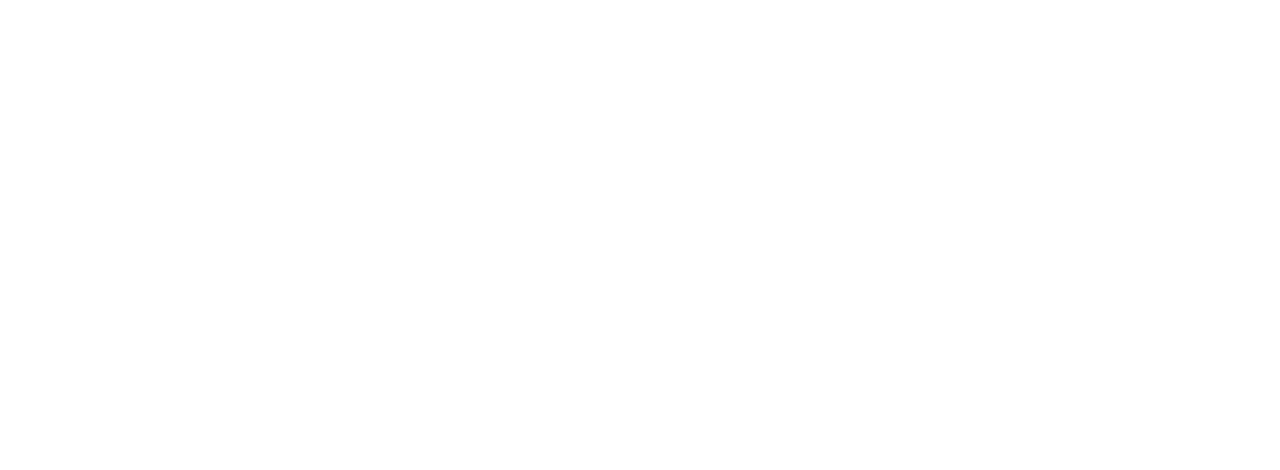
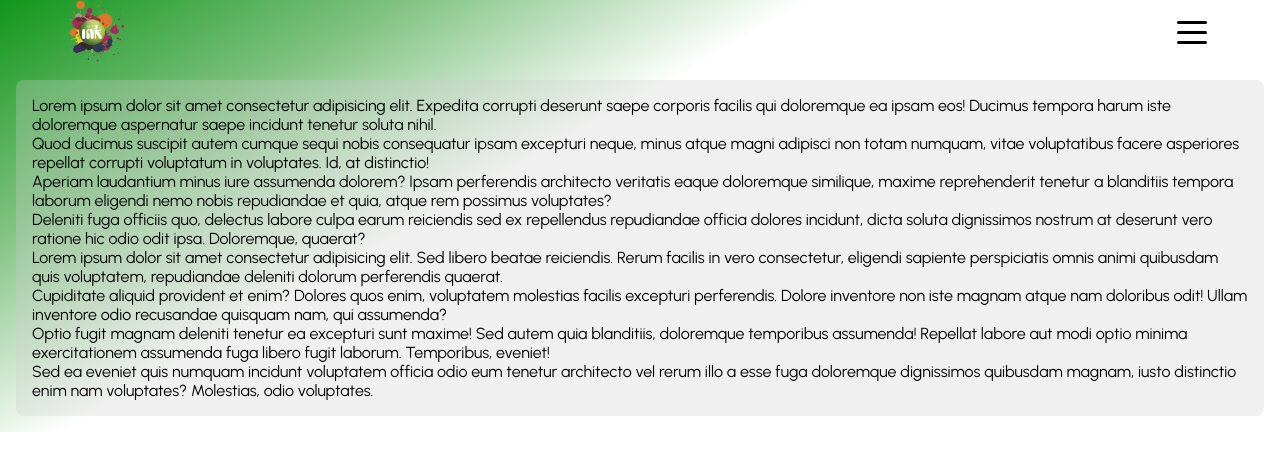
Before and after one commit to diegonacif/totalink-page, a React (Vite) app: page /article/how-many-pages in a window 1280 px wide. Before the commit this address had no page. Shown: the top 470 px of the page. Built offline with nearby package versions, Linux system fonts and the light colour scheme.

Commit message:
feat: first faq article

```diff
--- /dev/null
+++ b/src/articles/HowManyPages/HowManyPages.jsx
@@ -0,0 +1,23 @@
+import { Header } from '../../components/Header/Header';
+
+import '../../css/App.css';
+
+export const HowManyPages = () => {
+  return (
+    <div className="article-container">
+      <Header />
+      <main>
+        <div className="article-content">
+          <p>Lorem ipsum dolor sit amet consectetur adipisicing elit. Expedita corrupti deserunt saepe corporis facilis qui doloremque ea ipsam eos! Ducimus tempora harum iste doloremque aspernatur saepe incidunt tenetur soluta nihil.</p>
+          <p>Quod ducimus suscipit autem cumque sequi nobis consequatur ipsam excepturi neque, minus atque magni adipisci non totam numquam, vitae voluptatibus facere asperiores repellat corrupti voluptatum in voluptates. Id, at distinctio!</p>
+          <p>Aperiam laudantium minus iure assumenda dolorem? Ipsam perferendis architecto veritatis eaque doloremque similique, maxime reprehenderit tenetur a blanditiis tempora laborum eligendi nemo nobis repudiandae et quia, atque rem possimus voluptates?</p>
+          <p>Deleniti fuga officiis quo, delectus labore culpa earum reiciendis sed ex repellendus repudiandae officia dolores incidunt, dicta soluta dignissimos nostrum at deserunt vero ratione hic odio odit ipsa. Doloremque, quaerat?</p>
+          <p>Lorem ipsum dolor sit amet consectetur adipisicing elit. Sed libero beatae reiciendis. Rerum facilis in vero consectetur, eligendi sapiente perspiciatis omnis animi quibusdam quis voluptatem, repudiandae deleniti dolorum perferendis quaerat.</p>
+          <p>Cupiditate aliquid provident et enim? Dolores quos enim, voluptatem molestias facilis excepturi perferendis. Dolore inventore non iste magnam atque nam doloribus odit! Ullam inventore odio recusandae quisquam nam, qui assumenda?</p>
+          <p>Optio fugit magnam deleniti tenetur ea excepturi sunt maxime! Sed autem quia blanditiis, doloremque temporibus assumenda! Repellat labore aut modi optio minima exercitationem assumenda fuga libero fugit laborum. Temporibus, eveniet!</p>
+          <p>Sed ea eveniet quis numquam incidunt voluptatem officia odio eum tenetur architecto vel rerum illo a esse fuga doloremque dignissimos quibusdam magnam, iusto distinctio enim nam voluptates? Molestias, odio voluptates.</p>
+        </div>
+      </main>
+    </div>
+  )
+}
--- /dev/null
+++ b/src/articles/_Articles.scss
@@ -0,0 +1,20 @@
+.article-container {
+  @include green-diagonal-gradient;
+  display: flex;
+  flex-direction: column;
+  max-width: 100vw;
+
+  main {
+    padding: 1rem;
+
+    .article-content {
+      width: 100%;
+      background-color: $gray-bg-mirror;
+      border-radius: 8px;
+      padding: 1rem;
+
+    }
+
+
+  }
+}
--- a/src/css/App.css
+++ b/src/css/App.css
@@ -410,6 +410,23 @@
   }
 }
 
+.article-container {
+  background: rgb(255, 255, 255);
+  background: linear-gradient(330deg, rgb(255, 255, 255) 60%, rgb(128, 194, 129) 80%, rgb(18, 150, 27) 100%);
+  display: flex;
+  flex-direction: column;
+  max-width: 100vw;
+}
+.article-container main {
+  padding: 1rem;
+}
+.article-container main .article-content {
+  width: 100%;
+  background-color: rgba(206, 206, 206, 0.3);
+  border-radius: 8px;
+  padding: 1rem;
+}
+
 .faq-container {
   display: flex;
   flex-direction: column;
--- a/src/main.jsx
+++ b/src/main.jsx
@@ -11,6 +11,7 @@ import { FAQ } from './pages/FAQ/FAQ';
 import { FaqToner } from './pages/FAQ/FaqToner/FaqToner';
 import { RequestQuote } from './pages/RequestQuote/RequestQuote';
 import { WhitePage } from './pages/WhitePage';
+import { HowManyPages } from './articles/HowManyPages/HowManyPages';
 
 ReactDOM.createRoot(document.getElementById('root')).render(
   <BrowserRouter>
@@ -21,6 +22,10 @@ ReactDOM.createRoot(document.getElementById('root')).render(
       <Route path="toner" element={<FaqToner />} />
     </Route>
     <Route path="quote" element={<RequestQuote />} />
+    <Route path="article" element={<WhitePage />}>
+      <Route index element={<WhitePage />} />
+      <Route path="how-many-pages" element={<HowManyPages />} />
+    </Route>
   </Routes>
 
   </BrowserRouter>
--- a/src/pages/FAQ/FaqToner/FaqToner.jsx
+++ b/src/pages/FAQ/FaqToner/FaqToner.jsx
@@ -17,7 +17,7 @@ export const FaqToner = () => {
         <h1>Problemas com Toner</h1>
       </header>
       <section>
-        <Link to="#" className="question-row">
+        <Link to="/article/how-many-pages" className="question-row">
           <span>Quantas páginas meu toner imprime?</span>
           <img src={lessThan} alt="" />
         </Link>
--- a/src/pages/FAQ/FaqToner/_FaqToner.scss
+++ b/src/pages/FAQ/FaqToner/_FaqToner.scss
@@ -1,8 +1,7 @@
 .faq-toner-container {
   display: flex;
   flex-direction: column;
-  background: rgb(255,255,255);
-  background: linear-gradient(330deg, rgba(255,255,255,1) 60%, rgba(128,194,129,1) 80%, rgb(18, 150, 27) 100%);
+  @include green-diagonal-gradient;
 
   header {
     display: flex;
--- a/src/pages/WhitePage.jsx
+++ b/src/pages/WhitePage.jsx
@@ -2,6 +2,7 @@ import { Outlet } from "react-router-dom"
 
 export const WhitePage = () => {
   return (
+    // This is the white page
     <Outlet />
   )
 }
```
Also changed, not shown: src/css/App.scss (+10 -1 lines), 1 other file (tests, documents, lock files or other folders).
